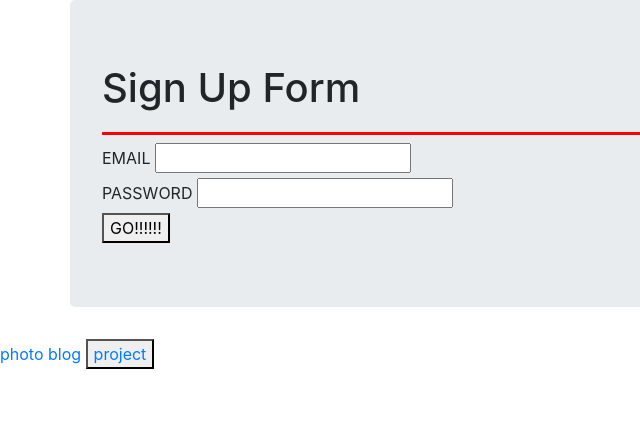
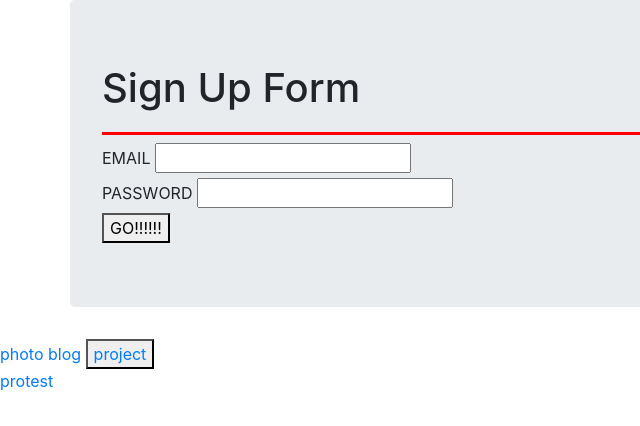
Before and after one commit to pgupta8825/pgweb, a plain HTML site: page index.html in a window 1280 px wide. Shown: the full height of the page, 0-640 px from the left. Drawn offline with Linux system fonts and the light colour scheme.

Commit message:
Update index.html

```diff
--- a/index.html
+++ b/index.html
@@ -19,6 +19,7 @@
 <button>GO!!!!!!</button><br>
 </form>
 	<a href="photo blog.html">photo blog</a>
-	<button><a href="pattern project.html">project</a></button>
+	<button><a href="pattern project.html">project</a></button><br>
+	<a href="protest.html">protest</a>
 </body>
 </html>
```
